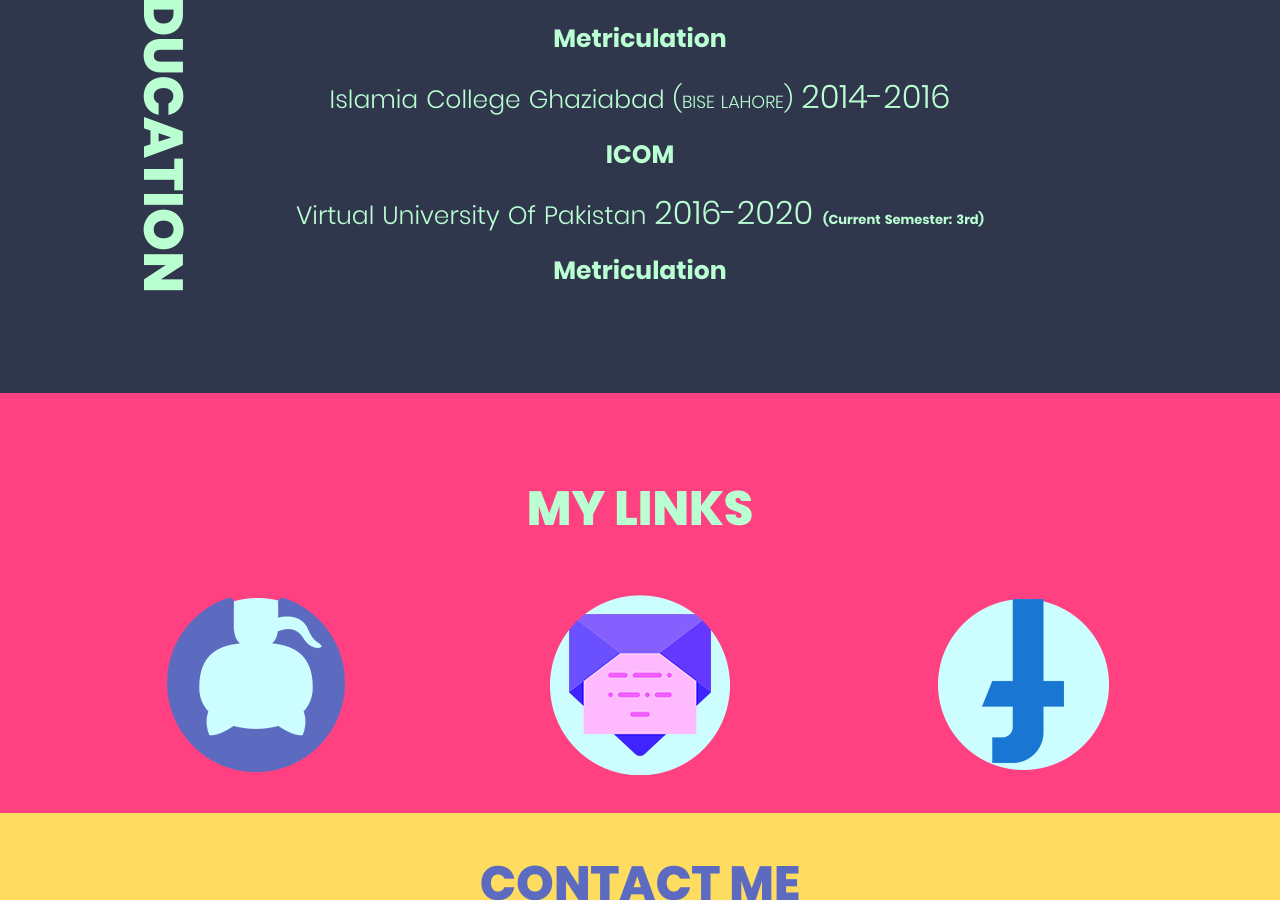
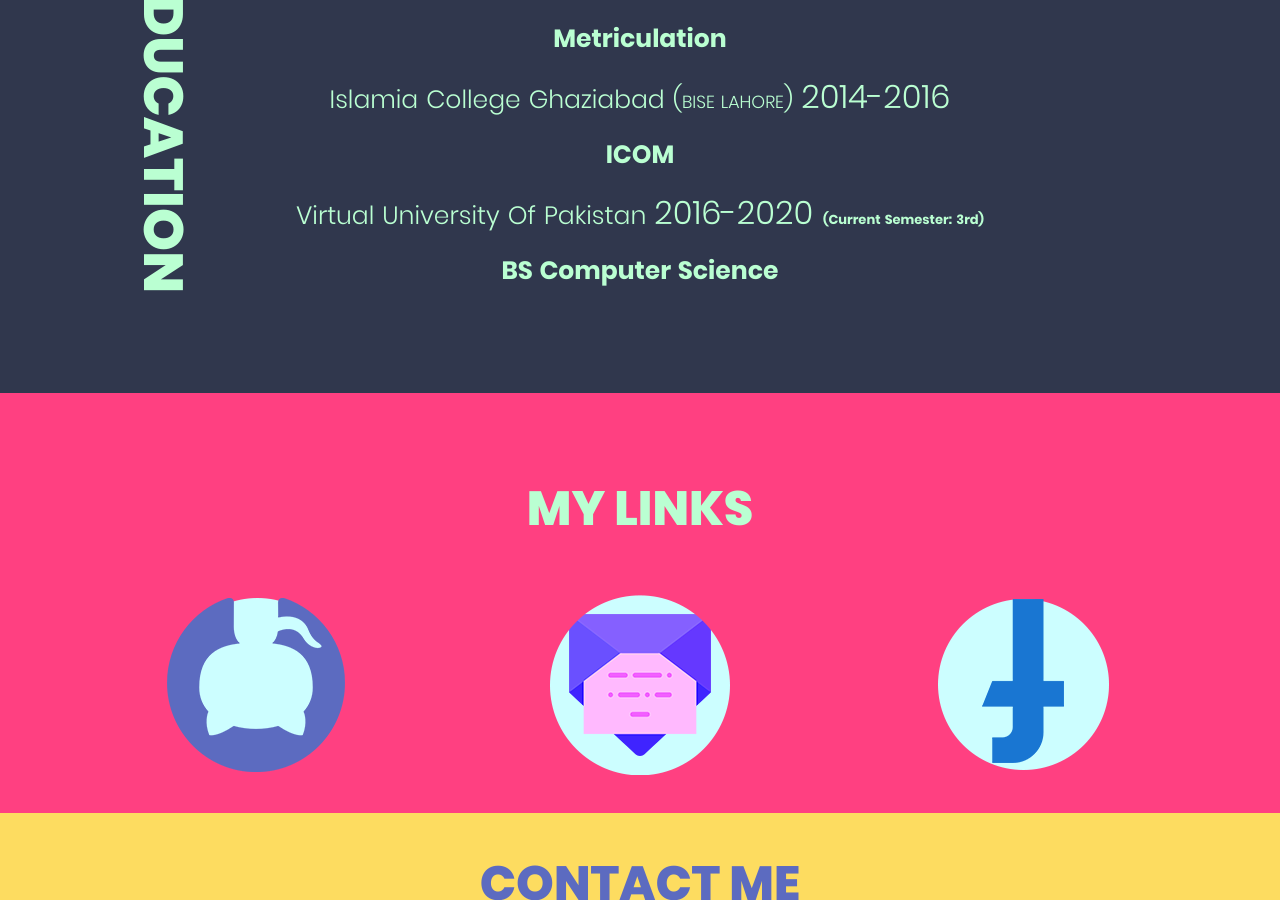
Before and after one commit to SaramCodes/SaramCodes.github.io, a Jekyll site: the page built from index.html, in a window 1280 px wide and 900 px high, scrolled down 3958 px. Built offline with Jekyll 4.4.1, drawn with Linux system fonts in a browser that asks for light colours.

Commit message:
changed metric to bs cs

```diff
--- a/_includes/education.html
+++ b/_includes/education.html
@@ -17,7 +17,7 @@
 
     <h4 class="instit">Virtual University Of Pakistan <span class="date">2016-2020 <span class="current">(Current Semester: 3rd)</span></span></h4>
 
-    <h4 class="degree">Metriculation</h4>
+    <h4 class="degree">BS Computer Science</h4>
 
 
   </div>
```
